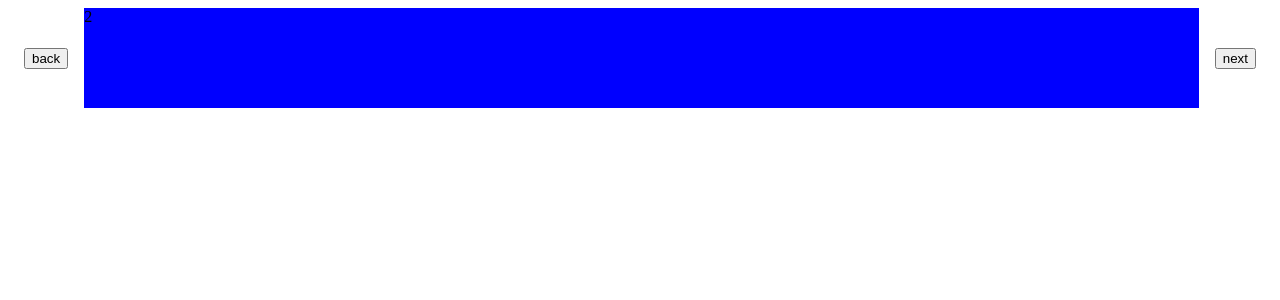
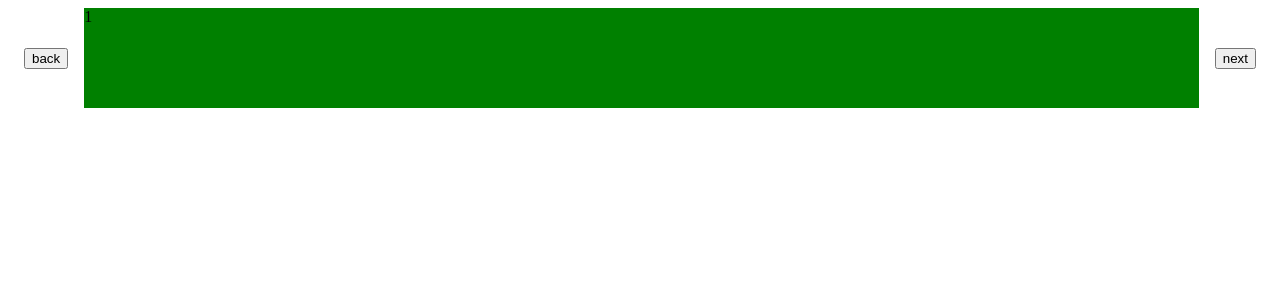
Before and after one commit to KevvKo/react-views-swiper, a React app: page / in a window 1280 px wide. Shown: the top 300 px of the page. Built offline with nearby package versions, Linux system fonts and the light colour scheme.

Commit message:
update view component

```diff
--- a/src/packages/react-views-swiper/Swiper.tsx
+++ b/src/packages/react-views-swiper/Swiper.tsx
@@ -38,14 +38,14 @@ const Swiper = ({children, index, onIndexChanged, renderOnlyActive = false, cont
         if(index !== currentIndex) setCurrentIndex(index)
         const views = document.querySelectorAll<HTMLElement>('.slide-view');
 
-        if(views) {
-            views.forEach(view =>{
-                const viewWidth = view.getBoundingClientRect().width;
-                if(currentIndex === 0) view.style.left = `-${ viewWidth * 1}px`
-                else if(currentIndex === childrenList.length -1) view.style.left = `-${ viewWidth * 0}px`
-                else view.style.left = `-${ viewWidth * (currentIndex! +1)}px`
-            })
-        }
+        // if(views) {
+        //     views.forEach(view =>{
+        //         const viewWidth = view.getBoundingClientRect().width;
+        //         if(currentIndex === 0) view.style.left = `-${ viewWidth * 1}px`
+        //         else if(currentIndex === childrenList.length -1) view.style.left = `-${ viewWidth * 0}px`
+        //         else view.style.left = `-${ viewWidth * (currentIndex! +1)}px`
+        //     })
+        // }
     }, [index, currentIndex])
 
     return (
@@ -56,7 +56,12 @@ const Swiper = ({children, index, onIndexChanged, renderOnlyActive = false, cont
                 let hidden = currentIndex === indexChild;
 
                 return(
-                    <View index={indexChild} hidden={hidden} viewCount={childrenList.length}>{child}</View>
+                    <View
+                        index={indexChild}
+                        hidden={hidden}
+                        currentIndex={currentIndex!}
+                        viewCount={childrenList.length}
+                    >{child}</View>
                 )
                 })}
             </div>
--- a/src/packages/react-views-swiper/View.tsx
+++ b/src/packages/react-views-swiper/View.tsx
@@ -1,8 +1,9 @@
-import React, { ReactNode, useEffect , CSSProperties, createRef, MouseEvent, TouchEvent } from 'react';
+import React, { ReactNode, useEffect ,useState, CSSProperties, createRef, MouseEvent, TouchEvent } from 'react';
 import './View.css'
 
 interface ViewProps {
     children: ReactNode| ReactNode[];
+    currentIndex: number,
     hidden: boolean,
     index?: number,
     viewCount: number
@@ -22,17 +23,16 @@ const styles = {
     root,
 }
 
-let isDragging = false,
-  startPos = 0,
-  currentTranslate = 0,
-  prevTranslate = 0,
-  animationID: any,
-  currentIndex = 0
-
-const View = ({children, hidden, index, viewCount}: ViewProps) => {
+const View = ({children, hidden, index, viewCount, currentIndex}: ViewProps) => {
 
     const viewRef = createRef<HTMLDivElement>()
-
+    let isDragging = false,
+    startPos = 0,
+    currentTranslate = 0,
+    prevTranslate = 0,
+    animationID: any
+    const [viewWidth, setViewWidth] = useState(0);
+    console.log(viewRef.current)
     const getPositionX = (event: any) => {
         return event.type.includes('mouse') ? event.pageX : event.touches[0].clientX
     }
@@ -67,11 +67,12 @@ const View = ({children, hidden, index, viewCount}: ViewProps) => {
         cancelAnimationFrame(animationID)
         isDragging = false
         const movedBy = currentTranslate - prevTranslate
+
         // if moved enough negative then snap to next slide if there is one
-        if (movedBy < -100 && currentIndex < viewCount - 1) currentIndex += 1
+        if (movedBy < -viewWidth/2 && currentIndex < viewCount - 1) currentIndex += 1
 
         // if moved enough positive then snap to previous slide if there is one
-        if (movedBy > 100 && currentIndex > 0) currentIndex -= 1
+        if (movedBy > viewWidth/2 && currentIndex > 0) currentIndex -= 1
 
         setPositionByIndex()
 
@@ -84,6 +85,14 @@ const View = ({children, hidden, index, viewCount}: ViewProps) => {
             currentTranslate = prevTranslate + currentPosition - startPos
           }
     }
+
+    useEffect(() => {
+        if(viewRef && viewWidth === 0) {
+            setViewWidth(
+                viewRef.current!.getBoundingClientRect().width
+            )
+        }
+    }, [viewRef]);
 
     return (
         <>
```
